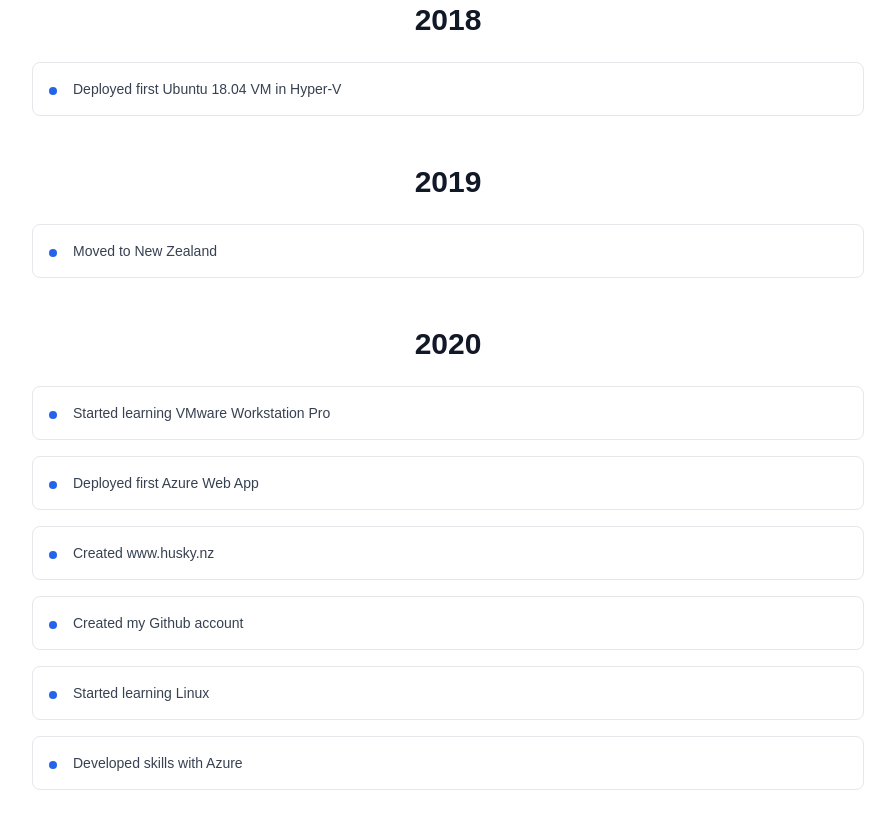
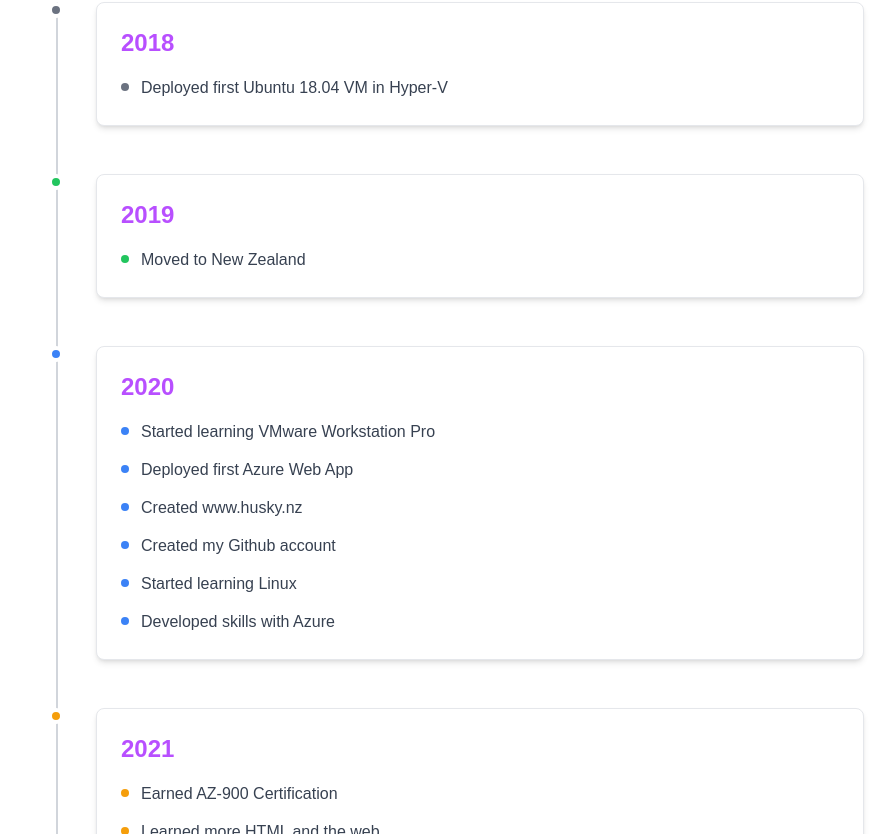
Before and after one commit to huskynz/11, a Next.js app: page /timeline in a window 1280 px wide. Shown: the part 166-1000 px from the top of the page, without its empty margins (192-1087 px from the left). Built offline with nearby package versions, Linux system fonts and the light colour scheme.

Commit message:
Timeline changes

```diff
--- a/app/layout.tsx
+++ b/app/layout.tsx
@@ -1,6 +1,8 @@
+
 import type { Metadata } from "next";
 import "./globals.css";
 import ClientNavWrapper from "@/components/ClientNavWrapper";
+import Footer from "@/components/Footer";
 
 export const metadata: Metadata = {
   title: "HuskyNZ | Peter Gallwas",
@@ -14,12 +16,13 @@ export default function RootLayout({
 }>) {
   return (
     <html lang="en">
-      <body className="antialiased">
+      <body className="antialiased min-h-screen flex flex-col">
         {/* Navigation Bar */}
-        <div className="pb-16">{/* Add padding to prevent content under nav */}
+  <div className="flex-1 flex flex-col">
           <ClientNavWrapper />
           {children}
         </div>
+        <Footer />
       </body>
     </html>
   );
--- a/app/page.tsx
+++ b/app/page.tsx
@@ -7,7 +7,7 @@ import Link from "next/link";
 
 export default function Home() {
   return (
-    <div className="min-h-screen">
+    <div className="flex-1 flex flex-col">
       <Hero />
       <About />
       <Socials />
--- /dev/null
+++ b/components/Footer.tsx
@@ -0,0 +1,13 @@
+export default function Footer() {
+  return (
+    <footer className="w-full mt-auto py-6 bg-gray-100 dark:bg-gray-800 border-t border-gray-200 dark:border-gray-700 text-center text-sm text-gray-500 dark:text-gray-400">
+      <div className="mb-1">
+        <a href="https://legal.husky.nz/toc" className="hover:underline mx-2">Terms</a>|
+        <a href="https://legal.husky.nz/Privacy-Policy" className="hover:underline mx-2">Privacy</a>
+      </div>
+      <div>
+        &copy; {new Date().getFullYear()} HuskyNZ. Licensed under the MIT open source license
+      </div>
+    </footer>
+  );
+}
--- a/components/Socials.tsx
+++ b/components/Socials.tsx
@@ -33,7 +33,7 @@ export default function Socials() {
     {
       name: "Download CV",
       text: "Download",
-      href: "https://serv.husky.nz/public/peter-cv-v7.pdf",
+      href: "https://hnz.li/cv",
     },
   ];
 
--- a/components/Timeline.tsx
+++ b/components/Timeline.tsx
@@ -1,20 +1,21 @@
 "use client";
-
-import { useEffect, useState } from "react";
 
 interface TimelineEvent {
   year: string;
   events: string[];
+  category?: 'certification' | 'technology' | 'career' | 'project' | 'infrastructure';
 }
 
 const timeline: TimelineEvent[] = [
   {
     year: "2018",
     events: ["Deployed first Ubuntu 18.04 VM in Hyper-V"],
+    category: 'infrastructure'
   },
   {
     year: "2019",
     events: ["Moved to New Zealand"],
+    category: 'career'
   },
   {
     year: "2020",
@@ -26,6 +27,7 @@ const timeline: TimelineEvent[] = [
       "Started learning Linux",
       "Developed skills with Azure",
     ],
+    category: 'technology'
   },
   {
     year: "2021",
@@ -39,6 +41,7 @@ const timeline: TimelineEvent[] = [
       "Developed skills with the Microsoft 365 suite",
       "Developed skills with Intune and Windows Autopilot",
     ],
+    category: 'certification'
   },
   {
     year: "2022",
@@ -48,6 +51,7 @@ const timeline: TimelineEvent[] = [
       "Began learning AWS",
       "Migrated AD Domain from Azure to AWS",
     ],
+    category: 'technology'
   },
   {
     year: "2023",
@@ -58,6 +62,7 @@ const timeline: TimelineEvent[] = [
       "Started learning Node.js and TypeScript",
       "Began to learn more about Cloudflare",
     ],
+    category: 'certification'
   },
   {
     year: "2024",
@@ -70,6 +75,7 @@ const timeline: TimelineEvent[] = [
       "Bought a HP DL380 G8 server",
       "ESXI + Vcenter 8",
     ],
+    category: 'project'
   },
   {
     year: "2025",
@@ -79,78 +85,79 @@ const timeline: TimelineEvent[] = [
       "Setup A SAN in my homelab to Learn and Understand network storage",
       "Setup Citrix Virtual Apps and Desktop and intrgrated with ESXi and Vcenter to auto provisioning and deployment of VDI vm's",
     ],
+    category: 'infrastructure'
   },
 ];
 
+// Helper function to get category colors
+const getCategoryColor = (category: string = 'technology') => {
+  const colors = {
+    certification: 'bg-amber-500',
+    technology: 'bg-blue-500',
+    career: 'bg-green-500',
+    project: 'bg-purple-500',
+    infrastructure: 'bg-gray-500'
+  };
+  return colors[category as keyof typeof colors] || colors.technology;
+};
+
+// Helper function to get category icon
+const getCategoryIcon = (category: string = 'technology') => {
+  const icons = {
+    certification: '🏆',
+    technology: '⚡',
+    career: '💼',
+    project: '🚀',
+    infrastructure: '🏗️'
+  };
+  return icons[category as keyof typeof icons] || icons.technology;
+};
+
+
 export default function Timeline() {
-  const [visibleYears, setVisibleYears] = useState<Set<string>>(new Set());
-
-  useEffect(() => {
-    const observer = new IntersectionObserver(
-      (entries) => {
-        entries.forEach((entry) => {
-          if (entry.isIntersecting) {
-            const year = entry.target.getAttribute("data-year");
-            if (year) {
-              setVisibleYears((prev) => new Set(prev).add(year));
-            }
-          }
-        });
-      },
-      { threshold: 0.2 }
-    );
-
-    document.querySelectorAll(".timeline-item").forEach((item) => {
-      observer.observe(item);
-    });
-
-    return () => observer.disconnect();
-  }, []);
-
   return (
     <section className="py-20 bg-white dark:bg-gray-900">
       <div className="max-w-4xl mx-auto px-4 sm:px-6 lg:px-8">
         <h2 className="text-4xl font-bold mb-12 text-center text-gray-900 dark:text-white">
           My Journey
         </h2>
-        <div className="space-y-12">
-          {timeline.map((timelineYear) => (
-            <div
-              key={timelineYear.year}
-              className={`timeline-item transition-all duration-700 ${
-                visibleYears.has(timelineYear.year)
-                  ? "opacity-100 translate-y-0"
-                  : "opacity-0 translate-y-10"
-              }`}
-              data-year={timelineYear.year}
-            >
-              <div className="font-bold text-3xl text-gray-900 dark:text-white mb-6 text-center">
-                {timelineYear.year}
-              </div>
-              <div className="space-y-4">
-                {timelineYear.events.map((event, index) => (
-                  <div
-                    key={index}
-                    className={`flex items-start gap-4 p-4 rounded-lg border border-gray-200 dark:border-gray-700 hover:bg-gray-50 dark:hover:bg-gray-800 transition-all ${
-                      visibleYears.has(timelineYear.year)
-                        ? "opacity-100 translate-x-0"
-                        : "opacity-0 translate-x-10"
-                    }`}
-                    style={{
-                      transitionDelay: visibleYears.has(timelineYear.year)
-                        ? `${index * 100}ms`
-                        : "0ms",
-                    }}
-                  >
-                    <div className="h-2 w-2 rounded-full bg-blue-600 dark:bg-blue-400 mt-2 flex-shrink-0"></div>
-                    <div className="text-sm text-gray-700 dark:text-gray-300">
-                      {event}
+
+        <div className="relative">
+          {/* Timeline line */}
+          <div className="absolute left-6 top-0 bottom-0 w-0.5 bg-gray-300 dark:bg-gray-600"></div>
+
+          <div className="space-y-12">
+            {timeline.map((timelineYear, i) => {
+              const categoryColor = getCategoryColor(timelineYear.category);
+
+              return (
+                <div key={timelineYear.year} className="relative">
+                  {/* Timeline dot */}
+                  <div className={`absolute left-4 w-4 h-4 rounded-full border-4 border-white dark:border-gray-900 ${categoryColor}`}></div>
+
+                  {/* Content */}
+                  <div className="ml-16">
+                    <div className="bg-white dark:bg-gray-800 rounded-lg shadow-md border border-gray-200 dark:border-gray-700 p-6">
+                      <h3 className="text-2xl font-bold text-huskyPurple dark:text-huskyPink mb-4">
+                        {timelineYear.year}
+                      </h3>
+
+                      <ul className="space-y-3">
+                        {timelineYear.events.map((event, idx) => (
+                          <li key={idx} className="flex items-start gap-3">
+                            <div className={`mt-2 w-2 h-2 rounded-full ${categoryColor} flex-shrink-0`}></div>
+                            <span className="text-gray-700 dark:text-gray-300 leading-relaxed">
+                              {event}
+                            </span>
+                          </li>
+                        ))}
+                      </ul>
                     </div>
                   </div>
-                ))}
-              </div>
-            </div>
-          ))}
+                </div>
+              );
+            })}
+          </div>
         </div>
       </div>
     </section>
```
